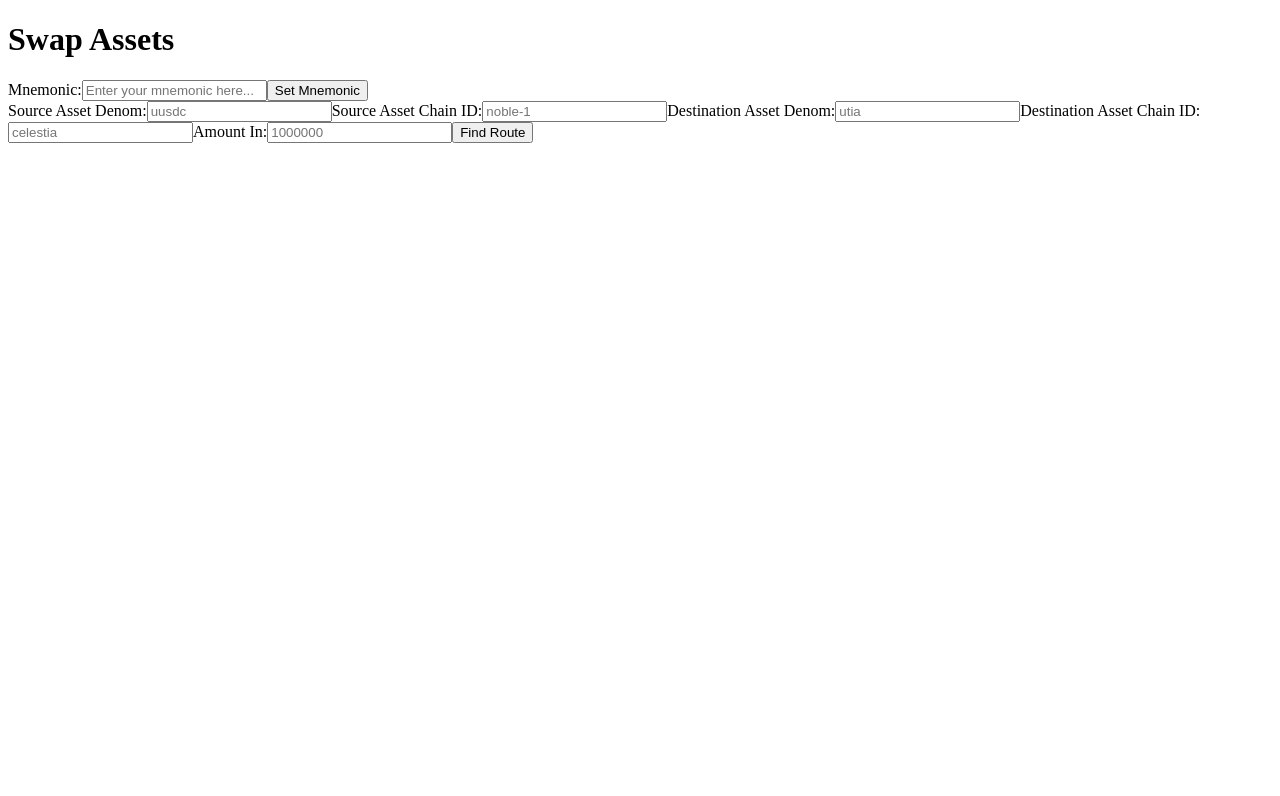
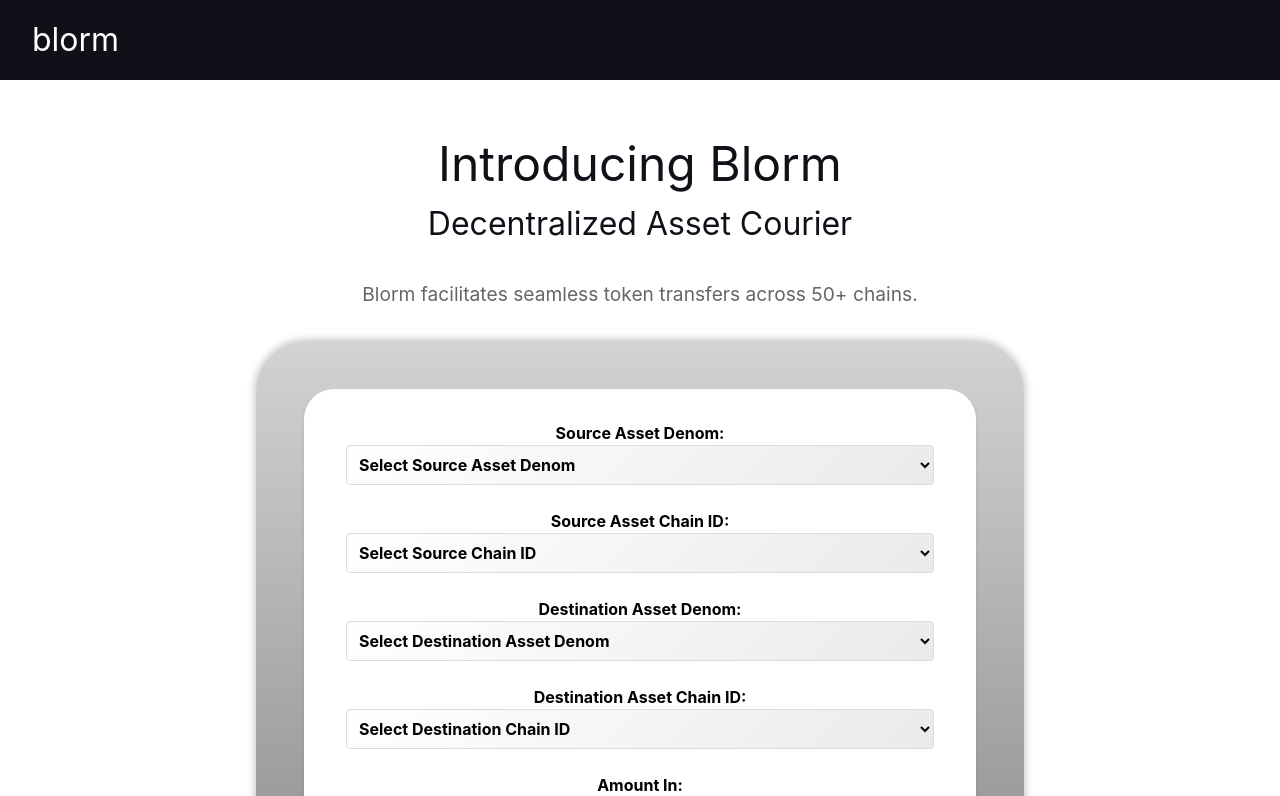
Before and after one commit to blorm-network/blorm_dapp, a Next.js app: page / in a window 1280 px wide. Shown: the top 796 px of the page. Built offline with nearby package versions, Linux system fonts and the light colour scheme.

Commit message:
bare bones UI

```diff
--- a/components/SwapForm.js
+++ b/components/SwapForm.js
@@ -1,6 +1,7 @@
 // components/SwapForm.js
 
 import { useState } from 'react';
+import styles from '../styles/SwapForm.module.css';
 
 export default function SwapForm() {
   const [sourceAssetDenom, setSourceAssetDenom] = useState('');
@@ -71,69 +72,75 @@ export default function SwapForm() {
   };
 
   return (
-    <div>
-      <form onSubmit={handleSetMnemonic}>
+    <div className={styles.container}>
+      {/* ENTER MNEMONIC FORM
+      <form onSubmit={handleSetMnemonic} className={styles.form}>
         <label>
           Mnemonic:
           <input
             type="text"
             value={mnemonic}
-            placeholder='Enter your mnemonic here...'
+            placeholder="Enter your mnemonic here..."
             onChange={(e) => setMnemonic(e.target.value)}
           />
         </label>
         <button type="submit">Set Mnemonic</button>
       </form>
-      <form onSubmit={handleFindRoute}>
+      */}
+      <form onSubmit={handleFindRoute} className={styles.form}>
         <label>
           Source Asset Denom:
-          <input
-            type="text"
-            value={sourceAssetDenom}
-            placeholder='uusdc'
-            onChange={(e) => setSourceAssetDenom(e.target.value)}
-          />
+          <select value={sourceAssetDenom} onChange={(e) => setSourceAssetDenom(e.target.value)}>
+            <option value="" disabled>Select Source Asset Denom</option>
+            <option value="uusdc">uusdc</option>
+            <option value="uatom">uatom</option>
+            <option value="uluna">uluna</option>
+            {/* Add more options as needed */}
+          </select>
         </label>
         <label>
           Source Asset Chain ID:
-          <input
-            type="text"
-            value={sourceAssetChainID}
-            placeholder='noble-1'
-            onChange={(e) => setSourceAssetChainID(e.target.value)}
-          />
+          <select value={sourceAssetChainID} onChange={(e) => setSourceAssetChainID(e.target.value)}>
+            <option value="" disabled>Select Source Chain ID</option>
+            <option value="noble-1">noble-1</option>
+            <option value="cosmoshub-4">cosmoshub-4</option>
+            <option value="osmosis-1">osmosis-1</option>
+            {/* Add more options as needed */}
+          </select>
         </label>
         <label>
           Destination Asset Denom:
-          <input
-            type="text"
-            value={destAssetDenom}
-            placeholder='utia'
-            onChange={(e) => setDestAssetDenom(e.target.value)}
-          />
+          <select value={destAssetDenom} onChange={(e) => setDestAssetDenom(e.target.value)}>
+            <option value="" disabled>Select Destination Asset Denom</option>
+            <option value="utia">utia</option>
+            <option value="uosmo">uosmo</option>
+            <option value="uluna">uluna</option>
+            {/* Add more options as needed */}
+          </select>
         </label>
         <label>
           Destination Asset Chain ID:
-          <input
-            type="text"
-            value={destAssetChainID}
-            placeholder='celestia'
-            onChange={(e) => setDestAssetChainID(e.target.value)}
-          />
+          <select value={destAssetChainID} onChange={(e) => setDestAssetChainID(e.target.value)}>
+            <option value="" disabled>Select Destination Chain ID</option>
+            <option value="celestia">celestia</option>
+            <option value="cosmoshub-4">cosmoshub-4</option>
+            <option value="osmosis-1">osmosis-1</option>
+            {/* Add more options as needed */}
+          </select>
         </label>
         <label>
           Amount In:
           <input
             type="text"
             value={amountIn}
-            placeholder='1000000'
+            placeholder="1000000"
             onChange={(e) => setAmountIn(e.target.value)}
           />
         </label>
         <button type="submit">Find Route</button>
       </form>
       {route && (
-        <div>
+        <div className={styles.results}>
           <h2>Route Details</h2>
           <pre>{JSON.stringify(route, null, 2)}</pre>
           <button onClick={handleExecuteRoute}>Execute Route</button>
--- a/pages/_app.js
+++ b/pages/_app.js
@@ -1,5 +1,6 @@
 import React from 'react';
 import App from 'next/app';
+import '../styles/globals.css';
 
 function MyApp({ Component, pageProps }) {
   return <Component {...pageProps} />;
--- a/pages/api/execute-route.js
+++ b/pages/api/execute-route.js
@@ -62,6 +62,7 @@ export default async function handler(req, res) {
       res.status(200).json({ message: 'Route executed successfully' });
     } catch (error) {
       res.status(500).json({ error: error.message });
+      console.error(error);
     }
   } else {
     res.setHeader('Allow', ['POST']);
--- a/pages/index.js
+++ b/pages/index.js
@@ -1,12 +1,21 @@
 // pages/index.js
 
 import SwapForm from '../components/SwapForm';
+import styles from '../styles/Home.module.css';
 
 export default function Home() {
   return (
-    <div>
-      <h1>Swap Assets</h1>
-      <SwapForm />
+    <div className={styles.container}>
+      <header className={styles.header}>
+        blorm
+      </header>
+      <main className={styles.main}>
+        <h1 className={styles.mainHeading}>Introducing Blorm</h1>
+        <h2 className={styles.subHeading}>Decentralized Asset Courier </h2>
+        <p className={styles.description}>
+         Blorm facilitates seamless token transfers across 50+ chains.</p>
+        <SwapForm />
+      </main>
     </div>
   );
 }
--- /dev/null
+++ b/styles/Home.module.css
@@ -0,0 +1,42 @@
+/* styles/Home.module.css */
+
+.container {
+    display: flex;
+    flex-direction: column;
+    align-items: center;
+}
+
+.header {
+    width: 100%;
+    padding-left: 2rem;
+    padding-top: 1rem;
+    padding-bottom: 1rem;
+    background-color: #101019;
+    /* Indigo Noir */
+    color: white;
+    text-align: left;
+    font-size: 2rem;
+}
+
+.main {
+    text-align: center;
+    margin-top: 3rem;
+}
+
+.mainHeading {
+    font-size: 3rem;
+    color: #101019;
+    /* Indigo Noir */
+}
+
+.subHeading {
+    font-size: 2rem;
+    color: #101019;
+    /* Indigo Noir */
+}
+
+.description {
+    font-size: 1.2rem;
+    margin: 2rem 0;
+    color: #666;
+}
--- /dev/null
+++ b/styles/SwapForm.module.css
@@ -0,0 +1,98 @@
+/* components/SwapForm.module.css */
+
+.container {
+    display: flex;
+    flex-direction: column;
+    align-items: center;
+    background: linear-gradient(to bottom, lightgrey, grey);
+    /* Full Yellow to Sun Shower */
+    padding: 3rem;
+    border-radius: 50px;
+    box-shadow: 0 0 10px rgba(0, 0, 0, 0.3);
+    width: 60vw;;
+}
+
+.form {
+    background-color: white;
+    /* Sun Shower to Full Yellow */
+    padding: 2rem;
+    border-radius: 30px;
+    box-shadow: 0 2px 4px rgba(0, 0, 0, 0.1);
+    margin-bottom: 2rem;
+    width: 100%;
+}
+
+.form label {
+    display: block;
+    margin-bottom: 0.5rem;
+    font-weight: bold;
+}
+
+.form input,
+.form select {
+    width: calc(100% - 20px);
+    padding: 0.5rem;
+    margin-bottom: 1rem;
+    border: 1px solid #ddd;
+    border-radius: 4px;
+    background: linear-gradient(135deg, #FFFFFF, #EAEAEA);
+    /* White to Light Grey */
+}
+
+.form button {
+    display: block;
+    width: 100%;
+    padding: 1rem;
+    background: linear-gradient(135deg, #101019, #333);
+    /* Indigo Noir to Dark Grey */
+    color: white;
+    border: none;
+    border-radius: 4px;
+    cursor: pointer;
+    font-size: 1rem;
+    text-transform: uppercase;
+}
+
+.form button:hover {
+    background: linear-gradient(135deg, #333, #101019);
+    /* Dark Grey to Indigo Noir */
+}
+
+.results {
+    background-color: white;
+    /* Sun Shower to Full Yellow */
+    padding: 2rem;
+    border-radius: 30px;
+    box-shadow: 0 2px 4px rgba(0, 0, 0, 0.1);
+    width: 100%;
+    text-align: left;
+    font-size: smaller;
+}
+
+.results pre {
+    background: linear-gradient(135deg, #FFFFFF, #EAEAEA);
+    /* White to Light Grey */
+    padding: 1rem;
+    border-radius: 4px;
+    overflow-x: auto;
+}
+
+.results button {
+    margin-top: 1rem;
+    display: block;
+    width: 100%;
+    padding: 1rem;
+    background: linear-gradient(135deg, #101019, #333);
+    /* Indigo Noir to Dark Grey */
+    color: white;
+    border: none;
+    border-radius: 4px;
+    cursor: pointer;
+    font-size: 1rem;
+    text-transform: uppercase;
+}
+
+.results button:hover {
+    background: linear-gradient(135deg, #333, #101019);
+    /* Dark Grey to Indigo Noir */
+}
--- a/styles/globals.css
+++ b/styles/globals.css
@@ -1,3 +1,9 @@
 @tailwind base;
 @tailwind components;
 @tailwind utilities;
+
+html, body {
+    margin: 0;
+    padding: 0;
+    font-family: -apple-system, BlinkMacSystemFont, 'Segoe UI', Roboto, 'Helvetica Neue', Arial, 'Noto Sans', sans-serif, 'Apple Color Emoji', 'Segoe UI Emoji', 'Segoe UI Symbol', 'Noto Color Emoji';
+}
```
